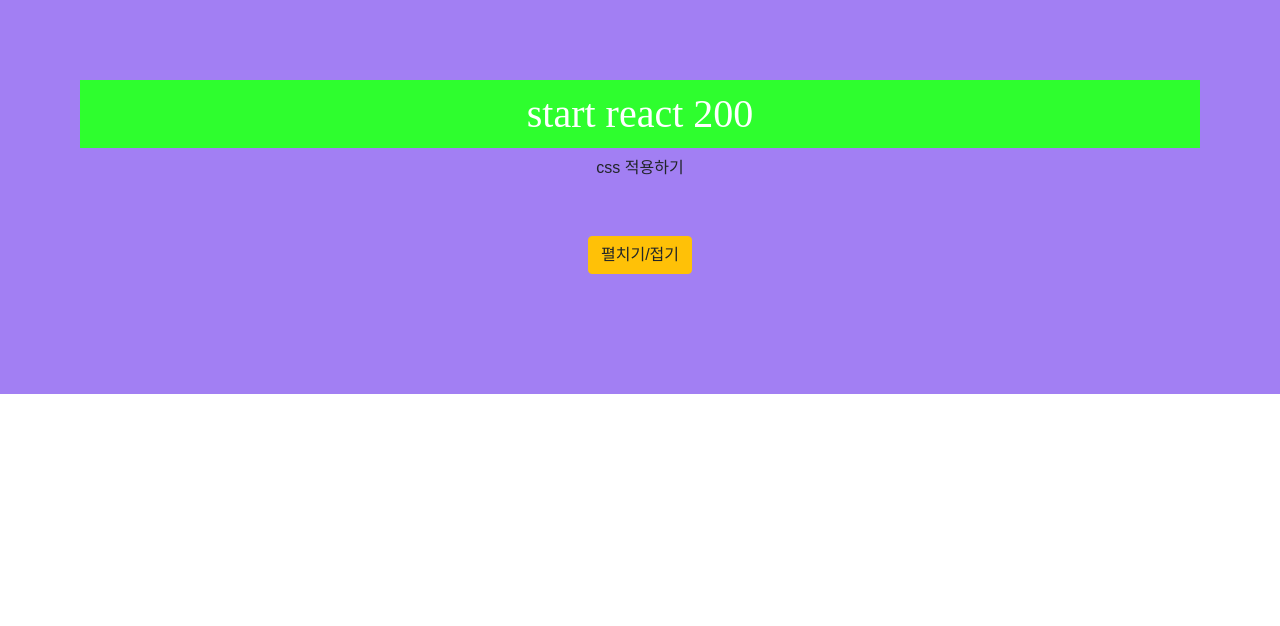
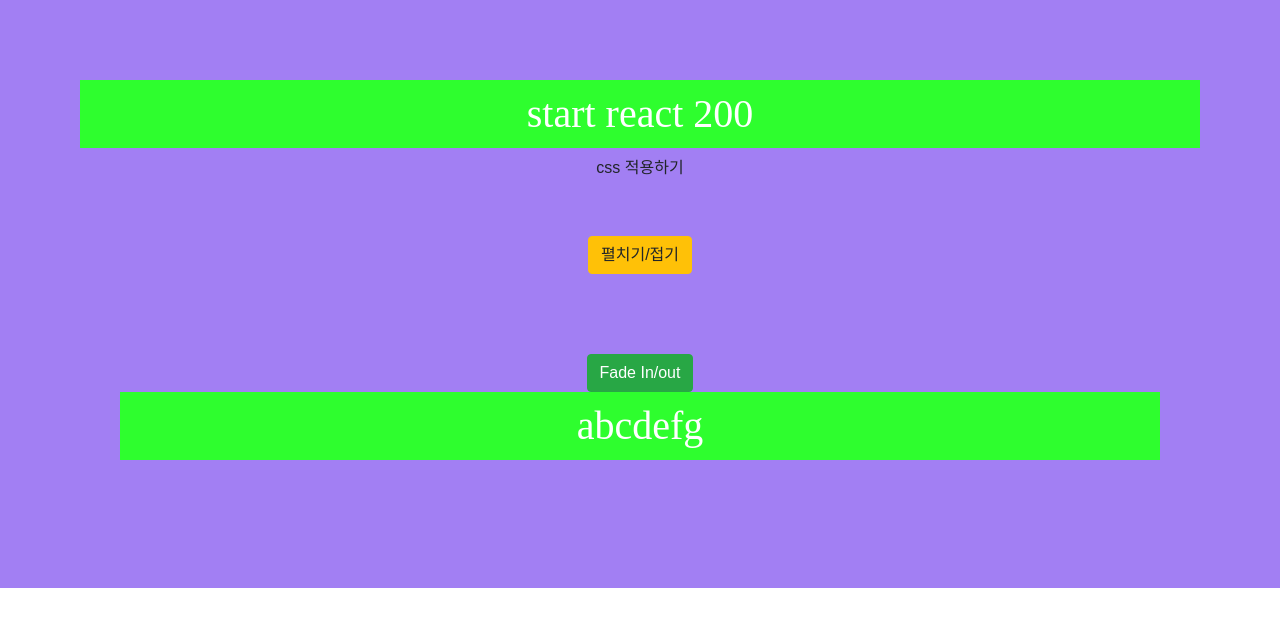
Before and after one commit to unow30/react200, a React (Create React App) app: page / in a window 1280 px wide. Shown: the top 626 px of the page. Built offline with nearby package versions, Linux system fonts and the light colour scheme.

Commit message:
R043_ReactstarpFade R043_ReactstarpFade

```diff
--- a/src/App.js
+++ b/src/App.js
@@ -1,5 +1,6 @@
 import React from "react";
 import ReactstrapCollapse from "./reactstrap/R042_ReactstrapCollapse";
+import ReactstarpFade from "./reactstrap/R043_ReactstarpFade";
 import "./styles.css";
 import "bootstrap/dist/css/bootstrap.css";
 
@@ -9,6 +10,7 @@ export default function App() {
       <h1>start react 200</h1>
       <p>css 적용하기</p>
       <ReactstrapCollapse />
+      <ReactstarpFade />
     </div>
   );
 }
--- /dev/null
+++ b/src/reactstrap/R043_ReactstarpFade.js
@@ -0,0 +1,28 @@
+import React, { Component } from "react";
+import { Button, Fade } from "reactstrap";
+
+class R043_ReactstrapFade extends Component {
+  constructor(props) {
+    super(props);
+    this.state = { fadeInOut: true };
+  }
+
+  toggle = (e) => {
+    this.setState({ fadeInOut: !this.state.fadeInOut });
+  };
+
+  render() {
+    return (
+      <div>
+        <Button color="success" onClick={this.toggle}>
+          Fade In/out
+        </Button>
+        <Fade in={this.state.fadeInOut} tag="h1">
+          abcdefg
+        </Fade>
+      </div>
+    );
+  }
+}
+
+export default R043_ReactstrapFade;
```
